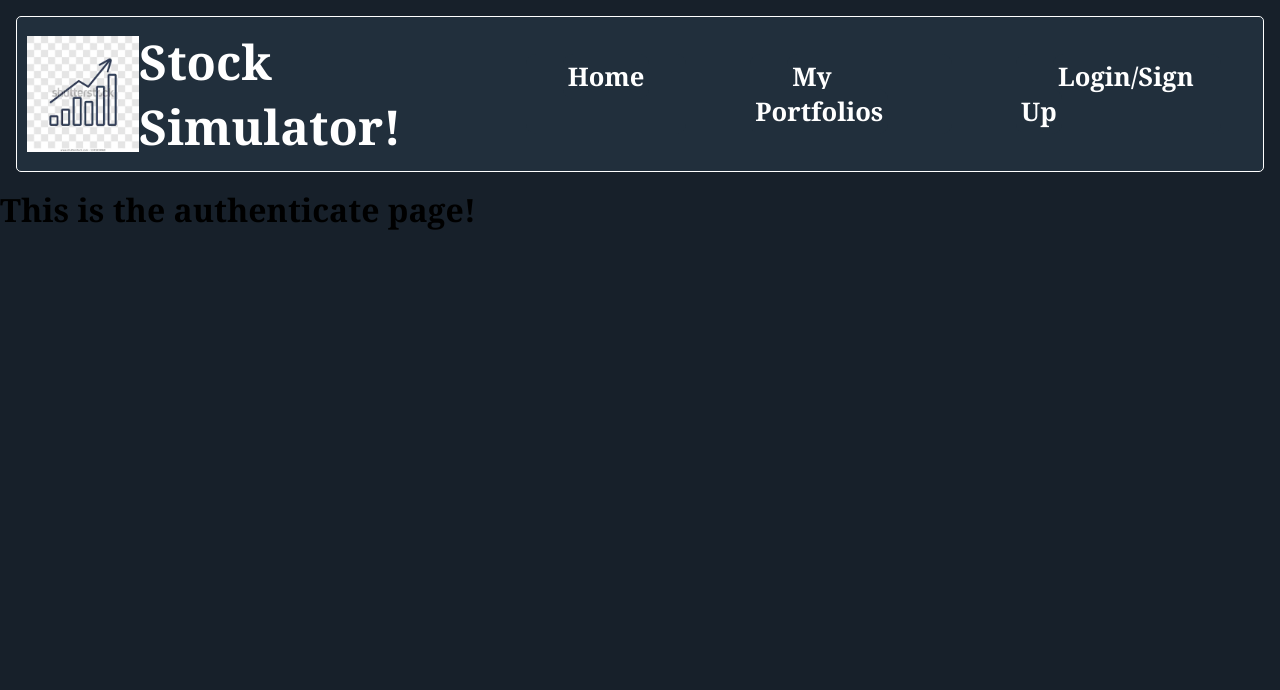
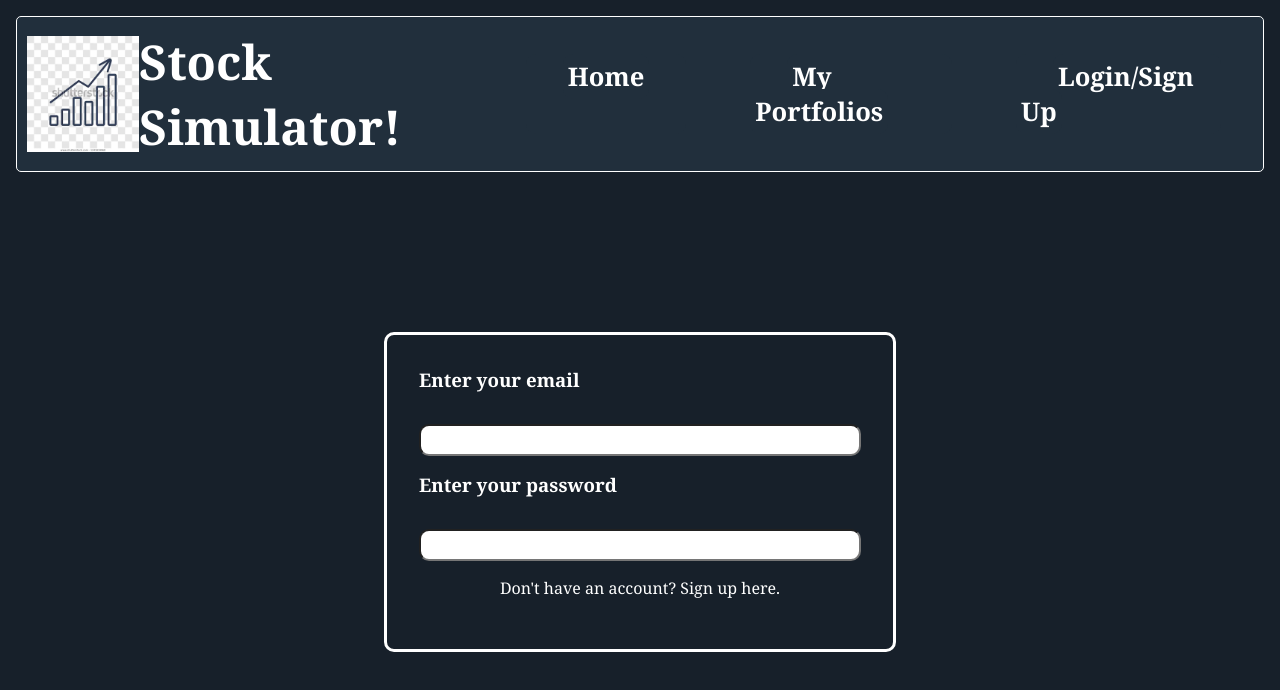
Before and after one commit to faultyusb/paper_trader, a React (Create React App) app: page /#/authenticate in a window 1280 px wide. Shown: the top 690 px of the page. Built offline with nearby package versions, Linux system fonts and the light colour scheme; a web font is replaced by a local one; what react-stockcharts would draw is missing.

Commit message:
added some inputs for auth page w/ styles

```diff
--- a/src/authenticate/authenticate.css
+++ b/src/authenticate/authenticate.css
@@ -0,0 +1,24 @@
+.auth__container{
+    border: 3px solid white;
+    border-radius: 10px;
+    float: center;
+    width: 40%;
+    height: 20rem;
+    margin: 10rem auto;
+    padding: 2rem;
+    color: white;
+}
+
+.auth__container input[type="text"]{
+    margin: 1rem auto;
+    margin-top: 2rem;
+    width: 100%;
+    height: 2rem;
+    background-color: white;
+    border-radius: 10px;
+    font-size: 2rem;
+}
+
+.signup__text{
+    text-align: center;
+}
--- a/src/authenticate/authenticate.js
+++ b/src/authenticate/authenticate.js
@@ -2,12 +2,35 @@ import React from 'react';
 
 import './authenticate.css';
 
-function authenticate(){
-    return (
-        <h1>This is the authenticate page!</h1>
-    );
+export default class Authenticate extends React.Component{
+    constructor(props){
+        super(props);
+        // this.onChangeHandler = this.onChangeHandler.bind(this);
+        this.onSubmitHandler = this.onSubmitHandler.bind(this);
+        this.state = {email: "", password: ""};
+
+    }
+
+    onSubmitHandler(event){
+        event.preventDefault();
+        console.log(this.state);
+    }
+
+
+
+    render(){
+        return (
+            <div className="auth__container">
+                <form onSubmit = {this.onSubmitHandler}>
+                    <h3>Enter your email</h3>
+                    <input type="text" onChange={(event)=> this.setState({email: event.target.value})}/>
+                    <h3>Enter your password</h3>
+                    <input type="text" onChange={(event)=> this.setState({password: event.target.value})}/>
+                </form>
+                <p className="signup__text">Don't have an account? Sign up here.</p>
+            </div>
+        );
+    }
 
 
 }
-
-export default authenticate;
--- a/src/home_page/HomePage/home_page.css
+++ b/src/home_page/HomePage/home_page.css
@@ -11,7 +11,7 @@
     height: 5rem;
     color: #fff;
 }
-input[type=text]{
+.stock__search input[type=text]{
     margin-top: 0.6rem;
     width: 100%;
     height: 3rem;
```
